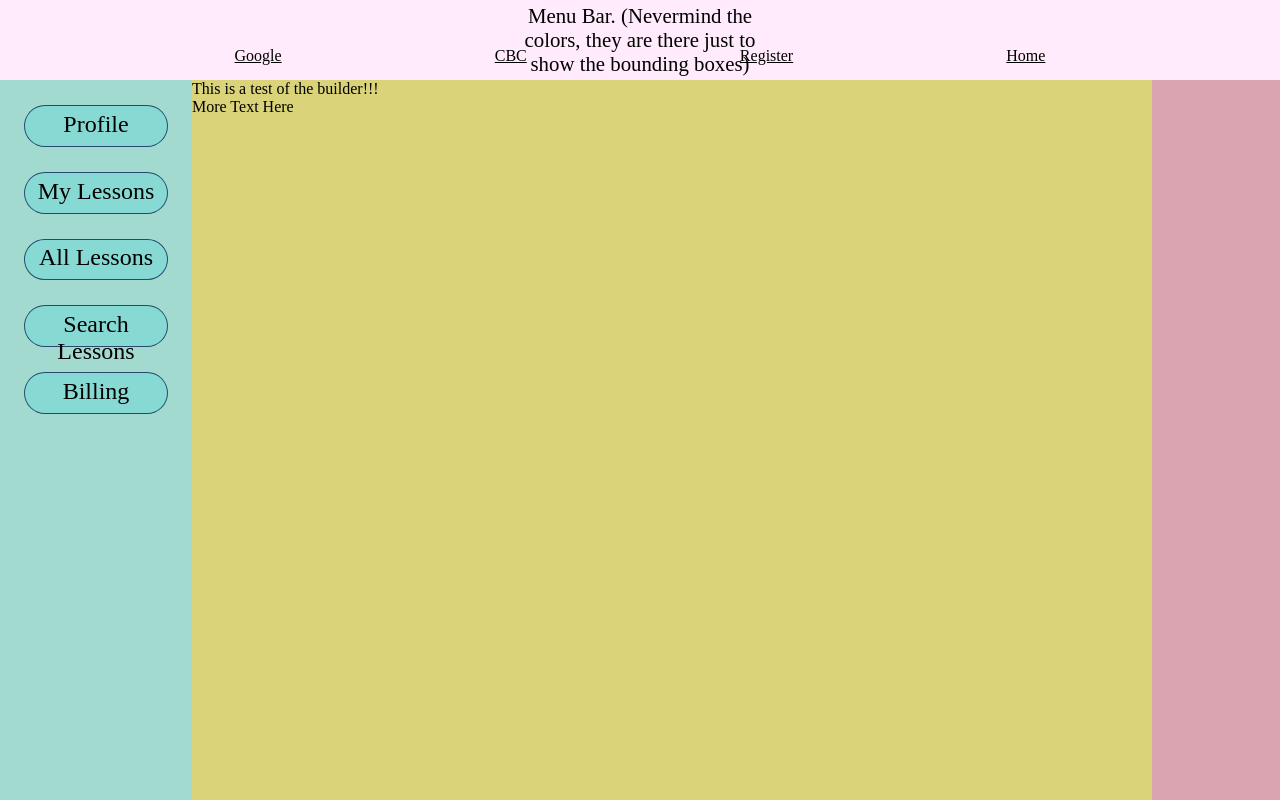
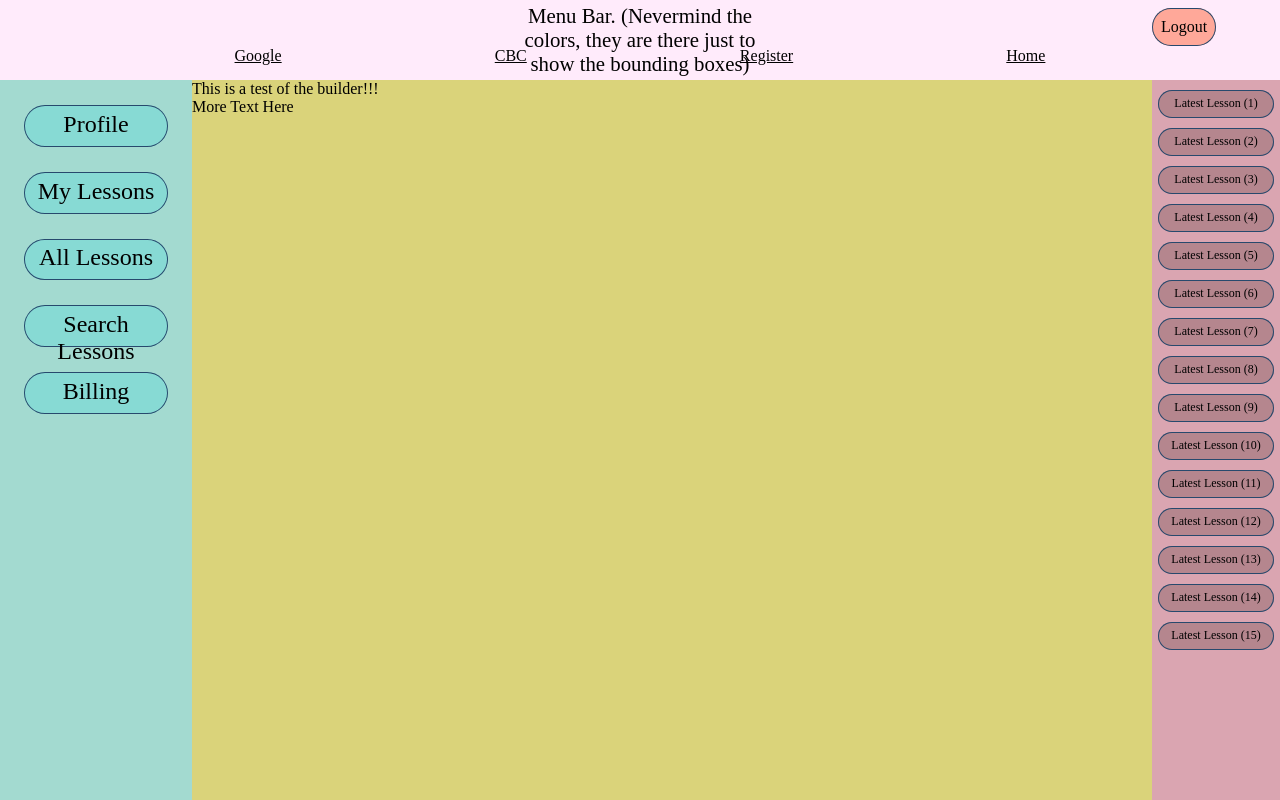
Before and after one commit to CBC-CSIT316-F18/googaloo, a PHP site: page /customcloud/ in a window 1280 px wide. Run offline with PHP 8.4, Linux system fonts and the light colour scheme; data that the repository does not hold is empty.

Commit message:
Added logout button and padding to main area

```diff
--- a/www/index.php
+++ b/www/index.php
@@ -7,5 +7,5 @@ include "src/srcIndex.php";
 printheader();
 printLeftPanel();
 printCenterPanel();
-printrightpanel();
+printRightPanel();
 printfooter();
--- a/www/src/menuBar/menuBar.php
+++ b/www/src/menuBar/menuBar.php
@@ -5,7 +5,7 @@
  * Date: 9/19/2018
  * Time: 11:10 PM
  */
-
+use src\util\html\ElementBuilder\ElementBuilder;
 /**
  * @param $menuTitle string
  */
@@ -33,6 +33,11 @@ function printMenuBar($menuTitle){
     /*  start the menu bar  */
     print('<div class="mainMenu" id="topPanel">');
 
+    ElementBuilder::create("div")
+        ->withAttribute("class", "menuLogout")
+        ->withTextContent("Logout")
+        ->buildCompleteTagWithTextContent();
+
     print('<div class="menuTitle">'.$menuTitle.'</div>');
 
     print('<div class="menuLinks">');
--- a/www/src/pages/register.php
+++ b/www/src/pages/register.php
@@ -28,5 +28,5 @@ $register->setupRegistration();
 
 $ourBodyBuilder->buildCloseOpenTag();
 
-printrightpanel();
+printRightPanel();
 printfooter();
--- a/www/src/rightPanel/rightPanel.php
+++ b/www/src/rightPanel/rightPanel.php
@@ -1,9 +1,26 @@
 <?php
 
+use src\util\html\ElementBuilder\ElementBuilder;
 
-function printrightpanel()
+function printRightPanel()
 {
-    print("<div id=\"rightPanel\">");
+    /** @var ElementBuilder $leftPanel */
+    $rightPanel = ElementBuilder::create("div")
+        ->withAttribute("id", "rightPanel")
+        ->buildLeaveTagOpen();
 
-    print("</div>");
+    /*  No need to save this to a variable as it is only used here once.  */
+
+    for ($i = 1; $i < 16; $i++) {
+        ElementBuilder::create("div")
+            ->withAttribute("class", "rightPanelItem")
+            ->withTextContent("Latest Lesson ($i)")
+            ->buildCompleteTagWithTextContent();
+    }
+
+
+
+
+
+    $rightPanel->buildCloseOpenTag();
 }
--- a/www/styles/egstylesheet.css
+++ b/www/styles/egstylesheet.css
@@ -15,15 +15,35 @@ body {
 #topPanel {
 
     top: 0%;
-    width:100%;
-    height:10%;
+    width: 100%;
+    height: 10%;
     background: hsl(311, 100%, 96%);
     position: absolute;
     /*background-image: linear-gradient(to right, red,orange,yellow,green,blue,indigo,violet);*/
 }
+
 #topPanel > div {
     position: absolute;
 }
+
+.menuLogout {
+    position: absolute;
+    border-radius: 30px;
+    right:5%;
+    top:10%;
+    width: 5%;
+    height: 22%;
+    background: hsl(9, 100%, 80%);
+    padding: 10px 0;
+    text-align: center;    box-shadow: inset 0 0 0 1px #27496d;
+    cursor: pointer;
+}
+
+.menuLogout:hover {
+    background: hsl(0, 100%, 63%);
+    box-shadow: inset 0 0 0 1px #27496d, 0 5px 15px #193047;
+}
+
 
 .menuTitle {
     top: 5%;
@@ -71,11 +91,11 @@ a:active {
 }
 
 /*@keyframes App-logo-spin {*/
-    /*0%   { transform: rotateY(0deg); }*/
-    /*25%   { transform: rotateY(0deg); }*/
-    /*50%  { transform: rotateY(360deg); }*/
-    /*75%  { transform: rotateX(0deg); }*/
-    /*100% { transform: rotateX(360deg); }*/
+/*0%   { transform: rotateY(0deg); }*/
+/*25%   { transform: rotateY(0deg); }*/
+/*50%  { transform: rotateY(360deg); }*/
+/*75%  { transform: rotateX(0deg); }*/
+/*100% { transform: rotateX(360deg); }*/
 /*}*/
 
 #centerPanel {
@@ -83,7 +103,7 @@ a:active {
     position: absolute;
     height: 90%;
     top: 10%;
-    left:15%;
+    left: 15%;
     width: 75%;
 }
 
@@ -92,8 +112,26 @@ a:active {
     position: absolute;
     height: 90%;
     top: 10%;
-    right:0%;
+    right: 0%;
     width: 10%;
+}
+
+.rightPanelItem {
+    background-color: #b5868e;
+    border-radius: 15px;
+    margin: 10px auto;
+    height: 3%;
+    width: 90%;
+    font-size: .75em;
+    text-align: center;
+    padding-top: 5%;
+    cursor: pointer;
+    box-shadow: inset 0 0 0 1px #27496d;
+}
+
+.rightPanelItem:hover {
+    background-color: rgba(191, 142, 157, 0.71);
+    box-shadow: inset 0 0 0 1px #27496d, 0 5px 15px #193047;
 }
 
 #leftPanel {
@@ -101,14 +139,14 @@ a:active {
     position: absolute;
     height: 90%;
     top: 10%;
-    left:0%;
+    left: 0%;
     width: 15%;
 }
 
 .leftPanelItem {
     background-color: #87dad4;
     border-radius: 30px;
-    margin:  25px auto;
+    margin: 25px auto;
     height: 5%;
     width: 75%;
     font-size: 1.5em;
@@ -120,5 +158,5 @@ a:active {
 
 .leftPanelItem:hover {
     background-color: #94f7f1;
-    box-shadow: inset 0 0 0 1px #27496d,0 5px 15px #193047;
+    box-shadow: inset 0 0 0 1px #27496d, 0 5px 15px #193047;
 }
```
